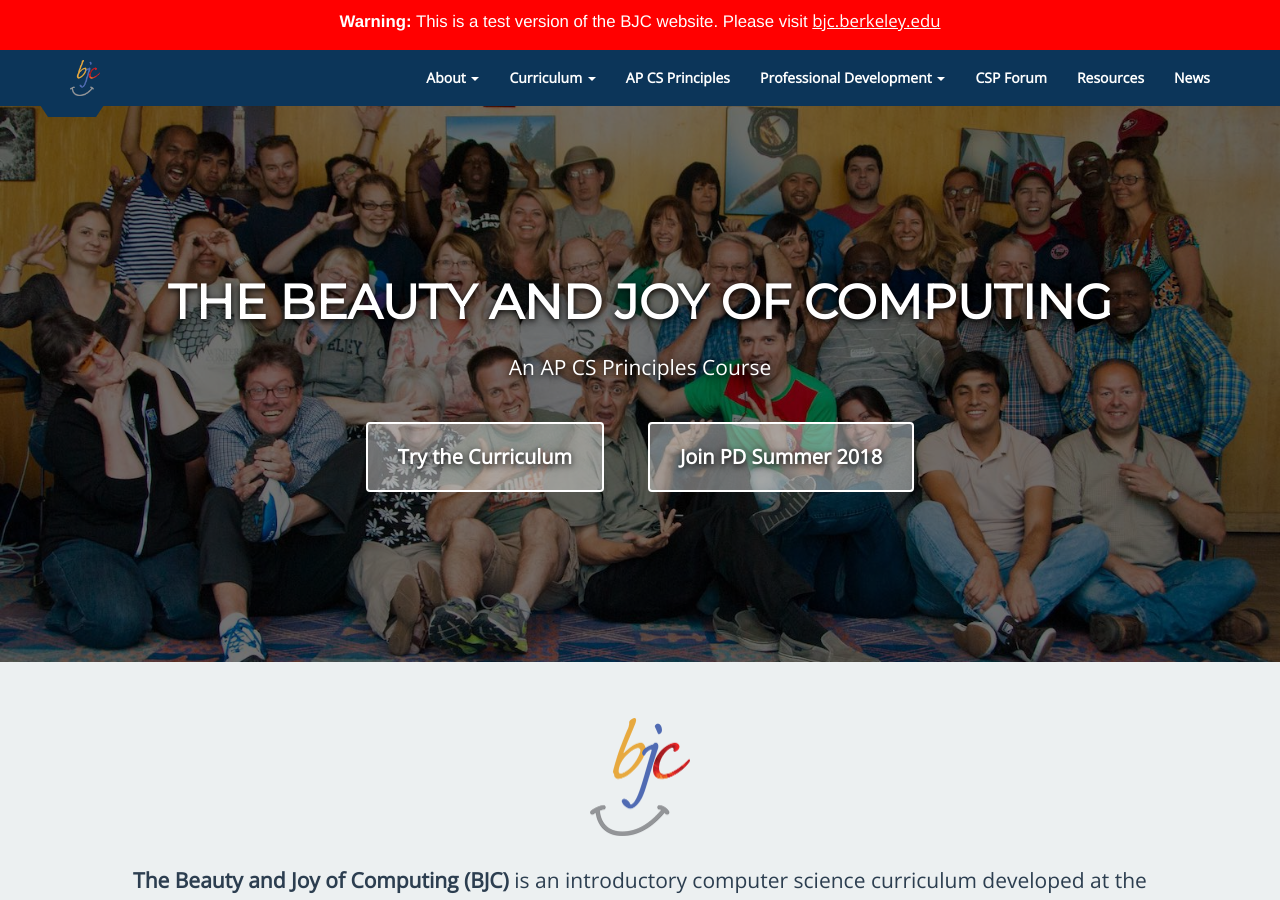
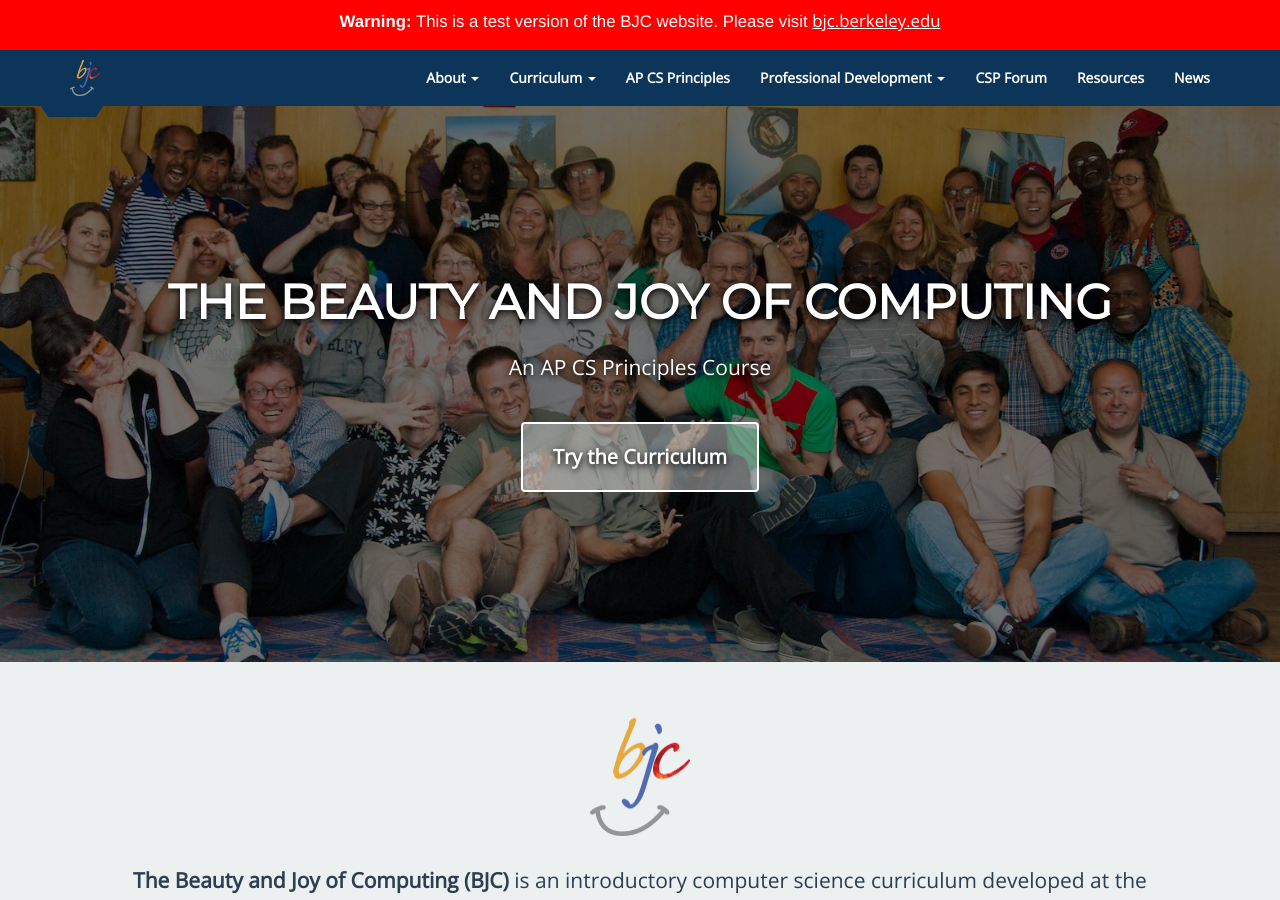
Before and after one commit to beautyjoy/beautyjoy.github.io, a Jekyll site: the page built from index.html, in a window 1280 px wide and 900 px high. Built offline with Jekyll 4.4.1, drawn with Linux system fonts in a browser that asks for light colours.

Commit message:
hide the PD button for 2018

```diff
--- a/index.html
+++ b/index.html
@@ -8,10 +8,10 @@
   <div class="container">
     <h1>The Beauty and Joy of Computing</h1>
     <p>An AP CS Principles Course</p>
-    <a href="http://bjc.edc.org" target="_blank" class="btn">
+    <a href="https://bjc.edc.org" target="_blank" class="btn">
       Try the Curriculum
     </a>
-    <a href="{{ site.baseurl }}/summer-pd/" class="btn">Join PD Summer 2018</a>
+    <!-- <a href="{{ site.baseurl }}/summer-pd/" class="btn">Join PD Summer 2018</a> -->
   </div>
 </div>
 
```
